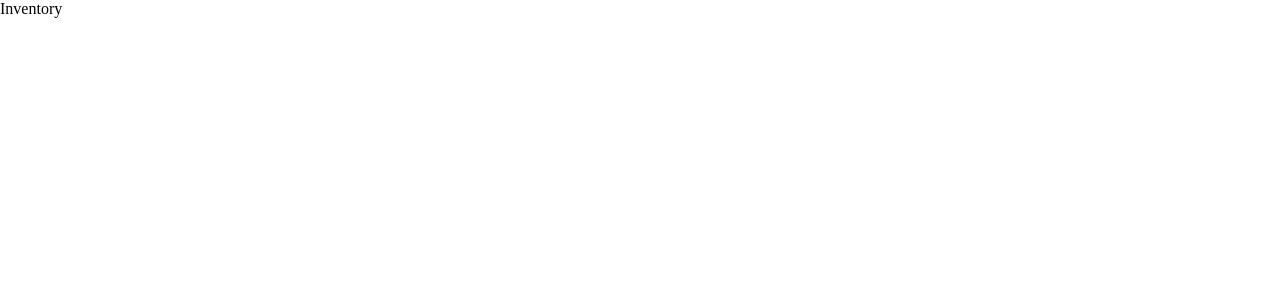
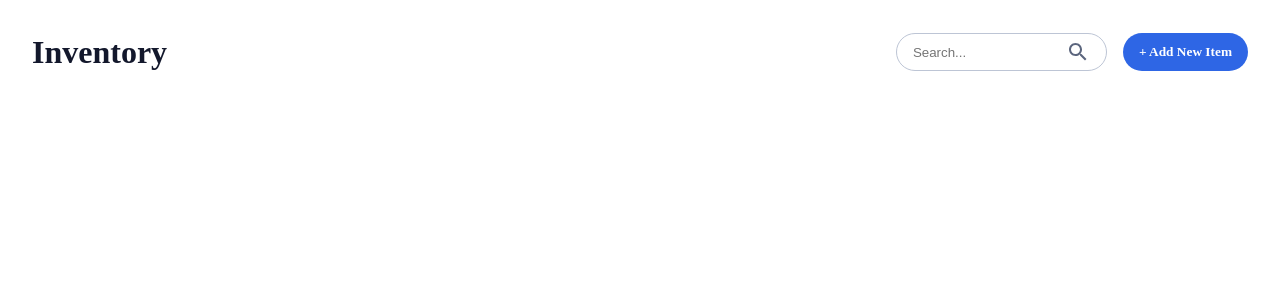
Before and after one commit to sunshineagoo17/group-four-instock, a React (Create React App) app: page /inventory in a window 1280 px wide. Shown: the top 300 px of the page. Built offline with nearby package versions, Linux system fonts and the light colour scheme; a web font is replaced by a local one.

Commit message:
added header part of inventory list

```diff
--- /dev/null
+++ b/src/components/InventoryList/InventoryList.jsx
@@ -0,0 +1,21 @@
+import './InventoryList.scss';
+const InventoryList = () => {
+  return (
+    <div className='inventory-list'>
+      <div className='inventory-list-header'>
+        <h1 className='inventory-list-header__title txt-header txt-black'>
+          Inventory
+        </h1>
+        <input
+          className='inventory-list-header__search input'
+          placeholder='Search...'
+        />
+        <button className='inventory-list-header__add-btn btn txt-section'>
+          + Add New Item
+        </button>
+      </div>
+
+    </div>
+  );
+};
+export default InventoryList;
--- /dev/null
+++ b/src/components/InventoryList/InventoryList.scss
@@ -0,0 +1,47 @@
+@use '../../styles/partials/index' as *;
+
+.inventory-list{
+    @include padding(side,sizeIncrement(6));
+    @include padding(top,sizeIncrement(8));
+
+    @include for-tablet{
+        @include padding(side,sizeIncrement(8));
+    }
+}
+
+.inventory-list-header {
+  background-color: $pri-white;
+  display: flex;
+  flex-wrap: wrap;
+  gap: sizeIncrement(4);
+
+  @include for-tablet {
+    flex-wrap: nowrap;
+    align-items: center;
+  }
+  &__title {
+    flex-grow: 1;
+  }
+
+  &__search {
+    border: 1px solid $sec-cloud;
+    background-image: url(../../assets/images/search-24px.svg);
+    background-repeat: no-repeat;
+    background-position: calc(100% - sizeIncrement(4)) center;
+    background-color: $pri-white;
+
+    &:active,
+    &:focus {
+      border-color: $pri-indigo;
+    }
+
+
+  }
+
+  &__add-btn {
+    background-color: $pri-indigo;
+    color: $pri-white;
+    font-family: $defaultFont;
+    font-weight: bold;
+  }
+}
--- a/src/pages/Inventory/Inventory.js
+++ b/src/pages/Inventory/Inventory.js
@@ -1,5 +1,10 @@
+import InventoryList from '../../components/InventoryList/InventoryList';
 import './Inventory.scss';
 const Inventory = () => {
-  return <div>Inventory</div>;
+  return (
+    <div>
+      <InventoryList />
+    </div>
+  );
 };
 export default Inventory;
--- a/src/styles/partials/_variables.scss
+++ b/src/styles/partials/_variables.scss
@@ -1,4 +1,5 @@
 @use './mediaquery';
+@use './mixins';
 
 // Color Scheme
 $pri-black: #13182c;
@@ -13,10 +14,9 @@ $sec-red: #c94515;
 $bg-graphite: #232940;
 $bg-grey: #f7f8f9;
 
-
 //Paddding
-$padding-page-side-mobile: 16px;
-$padding-page-side-tablet: 36px;
+$padding-page-side-mobile: mixins.sizeIncrement(4);
+$padding-page-side-tablet: mixins.sizeIncrement(9);
 
 .page-max-width {
   padding-left: $padding-page-side-mobile;
@@ -37,3 +37,37 @@ $padding-page-side-tablet: 36px;
 //  CTA
 $btn-height-mobile: 36px;
 $btn-height-tablet: 38px;
+$btn-radius: 20px;
+// Form Fields
+$input-height-mobile: 36px;
+$input-height-tablet: 38px;
+$input-radius: 20px;
+
+//Input Fields
+.input {
+  height: $input-height-mobile;
+  width: 100%;
+  border-radius: $input-radius;
+  outline: none;
+  @include mixins.padding(side, mixins.sizeIncrement(4));
+  @include mediaquery.for-tablet {
+    height: $input-height-tablet;
+    width: fit-content;
+  }
+}
+
+//Button
+.btn {
+  height: $btn-height-mobile;
+  width: 100%;
+  border-radius: $btn-radius;
+  outline: none;
+  border: none;
+  @include mixins.padding(side, mixins.sizeIncrement(4));
+
+  @include mediaquery.for-tablet {
+    height: $btn-height-tablet;
+    width: fit-content;
+    @include mixins.padding(side, mixins.sizeIncrement(4));
+  }
+}
```
Also changed, not shown: src/styles/partials/_mixins.scss (line endings or trailing spaces).
